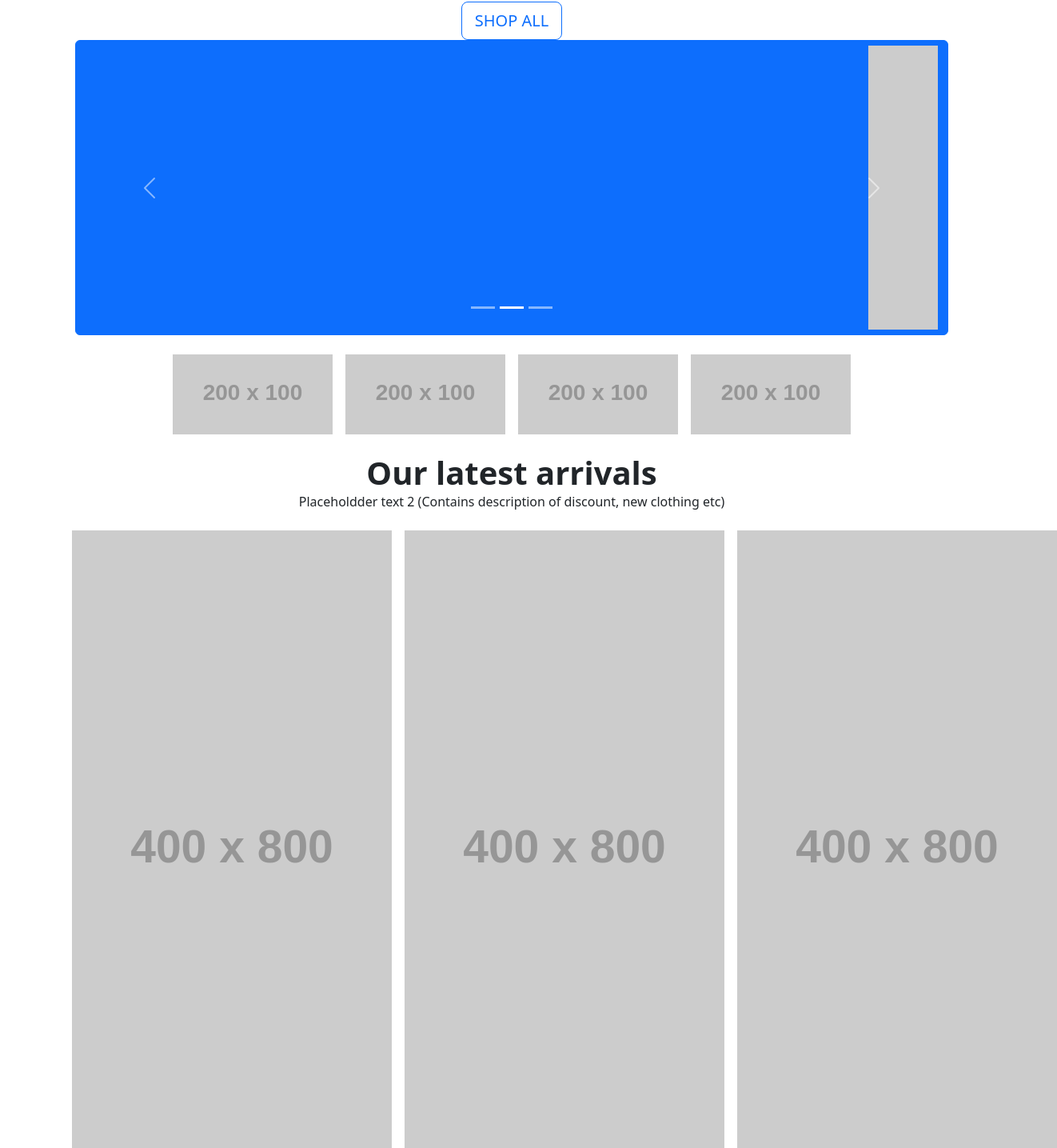
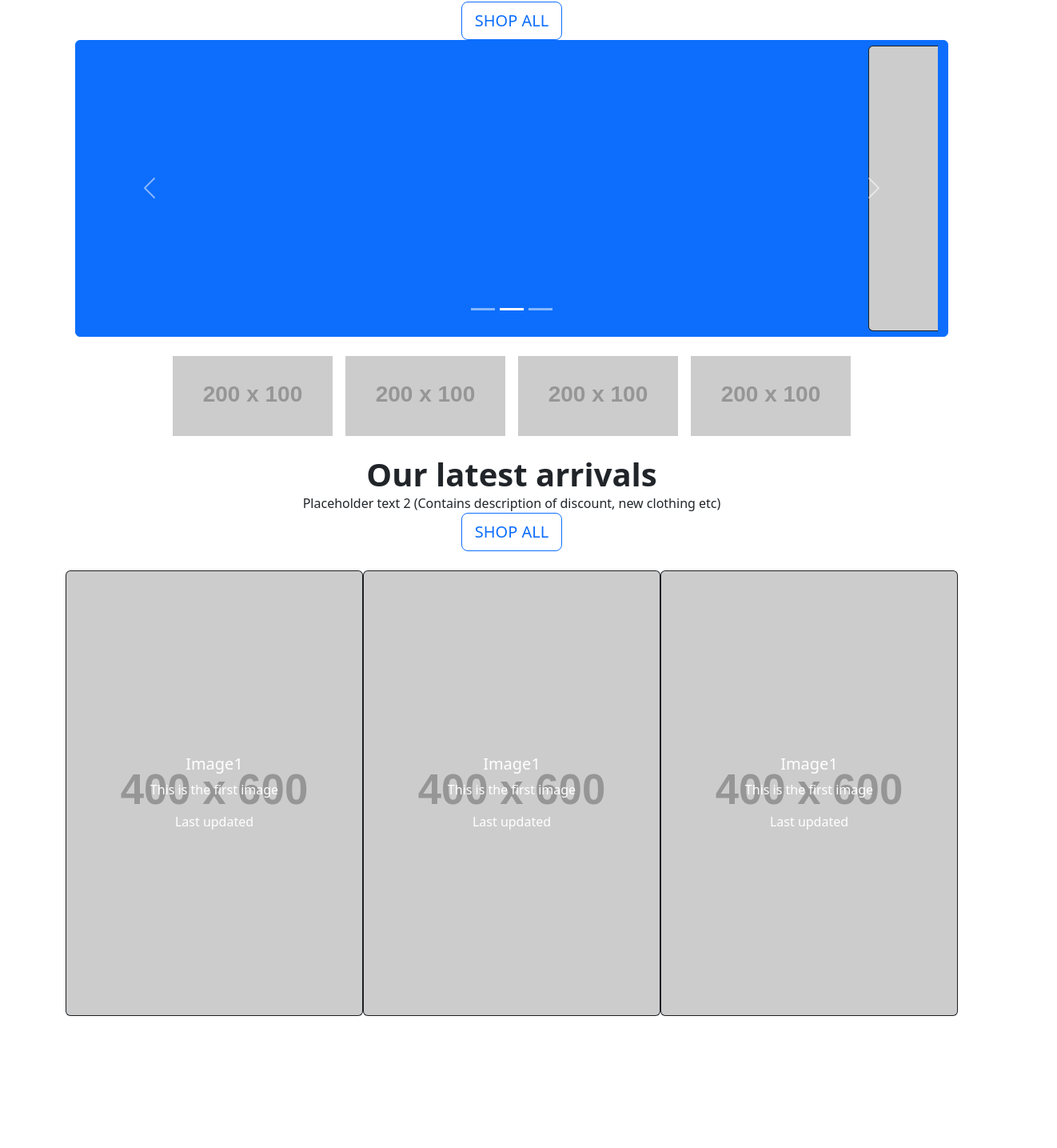
Before and after one commit to mehulll8/Flexi-project, a React (Create React App) app: page / in a window 1280 px wide. Shown: the part 266-1701 px from the top of the page at 80% size, 1322 px wide, since content can reach past the window. After the commit the page ends 1560 px from the top, so only its background shows below. Built offline with nearby package versions, Linux system fonts and the light colour scheme.

Commit message:
Homepage done

```diff
--- a/src/Components/carousel.jsx
+++ b/src/Components/carousel.jsx
@@ -2,7 +2,7 @@ import { Button, Container } from 'react-bootstrap';
 import Carousel from 'react-bootstrap/Carousel';
 import '../App.css';
 import '../bootstrap.min.css';
-import Image from 'react-bootstrap/Image'
+import ImgOverlay from '../Functions/Card';
 
 function UncontrolledExample() {
     return (
@@ -10,29 +10,13 @@ function UncontrolledExample() {
             <Button>
                 <Carousel className='m-auto p-auto carousel'>
                     <Carousel.Item>
-                <Image fluid src="https://placehold.jp/1200x400.png"/>
-                <Carousel.Caption>
-                <h3>First slide label</h3>
-                <p>First image</p>
-                </Carousel.Caption>
+                        <ImgOverlay imgSrc="https://placehold.jp/1200x400.png" title="Image1" text="This is the first image"  />
                     </Carousel.Item>
                     <Carousel.Item>
-                <Image fluid src="https://placehold.jp/1200x400.png"/>
-
-                <Carousel.Caption>
-                <h3>Second slide label</h3>
-                <p>Second Image</p>
-                </Carousel.Caption>
+                        <ImgOverlay imgSrc="https://placehold.jp/1200x400.png" title="Image2" text="This is the Second image" />
                     </Carousel.Item>
                     <Carousel.Item>
-                <Image fluid src="https://placehold.jp/1200x400.png"/>
-
-                <Carousel.Caption>
-                <h3>Third slide label</h3>
-                <p>
-                    This is the third image
-                </p>
-                </Carousel.Caption>
+                        <ImgOverlay imgSrc="https://placehold.jp/1200x400.png" title="Image3" text="This is the Third image" />
                     </Carousel.Item>
                 </Carousel>
             </Button>
--- /dev/null
+++ b/src/Functions/Card.jsx
@@ -0,0 +1,16 @@
+import Card from 'react-bootstrap/Card';
+
+function ImgOverlay({ imgSrc, title, text, lastUpdated }) {
+  return (
+    <Card className="bg-dark text-white">
+      <Card.Img src={imgSrc} alt="Card image" />
+      <Card.ImgOverlay className="d-flex flex-column justify-content-center align-items-center">
+        <Card.Title>{title}</Card.Title>
+        <Card.Text>{text}</Card.Text>
+        <Card.Text>Last updated {lastUpdated}</Card.Text>
+      </Card.ImgOverlay>
+    </Card>
+  );
+}
+
+export default ImgOverlay;
--- a/src/Views/Homepage.jsx
+++ b/src/Views/Homepage.jsx
@@ -4,6 +4,7 @@ import '../App.css'
 import 'bootstrap/dist/css/bootstrap.min.css';
 import {Button,  Col,  Container, Image, Row } from 'react-bootstrap';
 import UncontrolledExample from '../Components/carousel';
+import ImgOverlay from '../Functions/Card';
 
 const Homepage = () => {
   return (
@@ -32,14 +33,15 @@ const Homepage = () => {
         <Row className='mb-4' style={{ scrollSnapAlign: 'start' }}>
           <Col className='text-center'>
             <h1 className='m-auto'><b>Our latest arrivals</b></h1>
-            <p className='m-auto'>Placeholdder text 2 (Contains description of discount, new clothing etc)</p>
+            <p className='m-auto'>Placeholder text 2 (Contains description of discount, new clothing etc)</p>
+            <Button variant='outline-primary' size='lg'>Shop All</Button>
           </Col>
         </Row>
         <Row className='justify-content-center mb-4' style={{ scrollSnapAlign: 'center' }}>
           <Col sm='auto' xs='auto' md='auto' lg='auto' className='d-flex justify-content-around'>
-            <Image  src="https://placehold.jp/400x800.png" altText="Image 1" className='mr-2 ml-2'/>
-            <Image  src="https://placehold.jp/400x800.png" altText="Image 2" className='mr-2 ml-2'/>
-            <Image  src="https://placehold.jp/400x800.png" altText="Image 3" className='mr-2 ml-2'/>
+            <ImgOverlay imgSrc="https://placehold.jp/400x600.png" title="Image1" text="This is the first image"  className='mr-2 ml-2'/>
+            <ImgOverlay imgSrc="https://placehold.jp/400x600.png" title="Image1" text="This is the first image"  className='mr-2 ml-2'/>
+            <ImgOverlay imgSrc="https://placehold.jp/400x600.png" title="Image1" text="This is the first image"  className='mr-2 ml-2'/>
           </Col>
         </Row>
       </Container>
```
Lines whose indentation alone changed are shown as unchanged.
